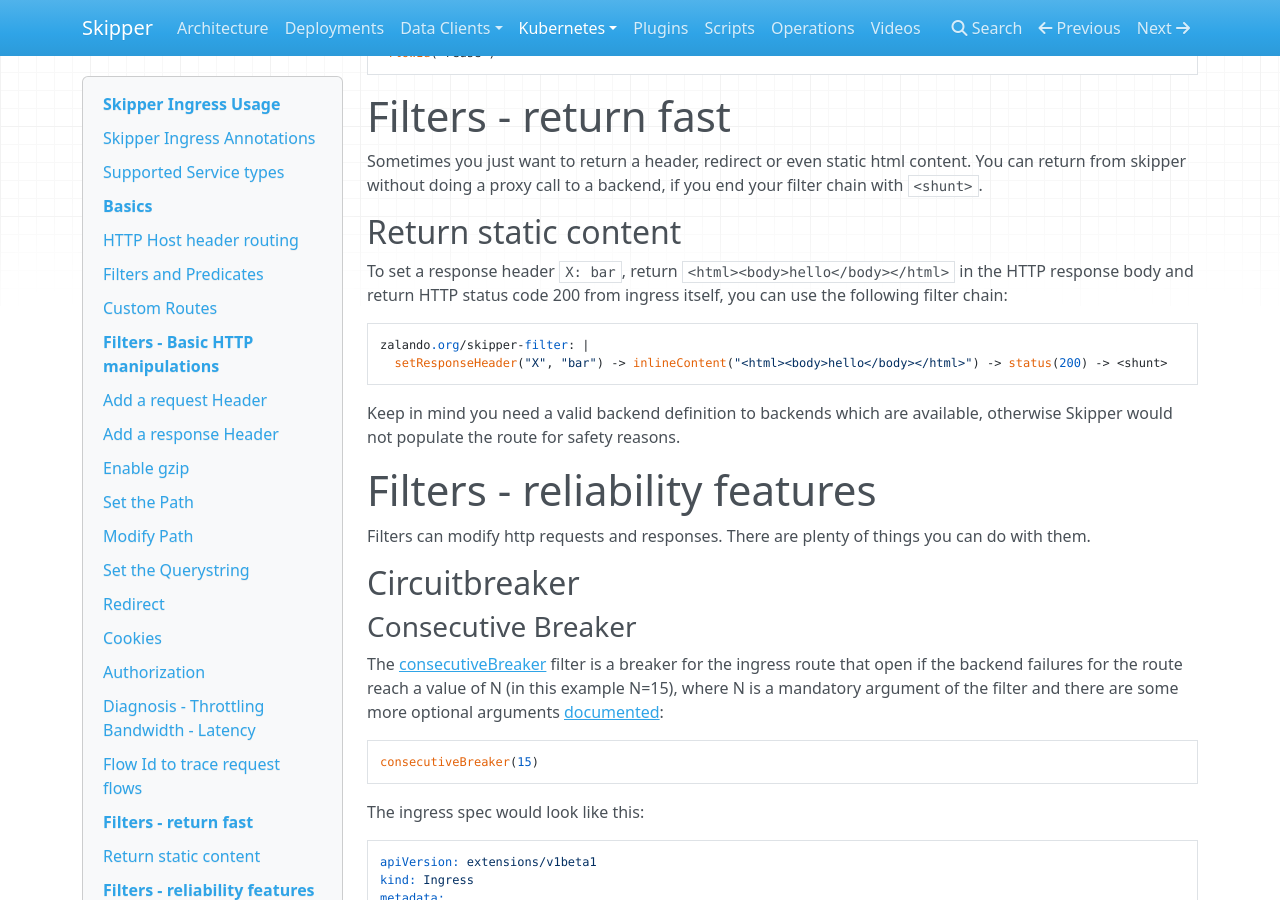
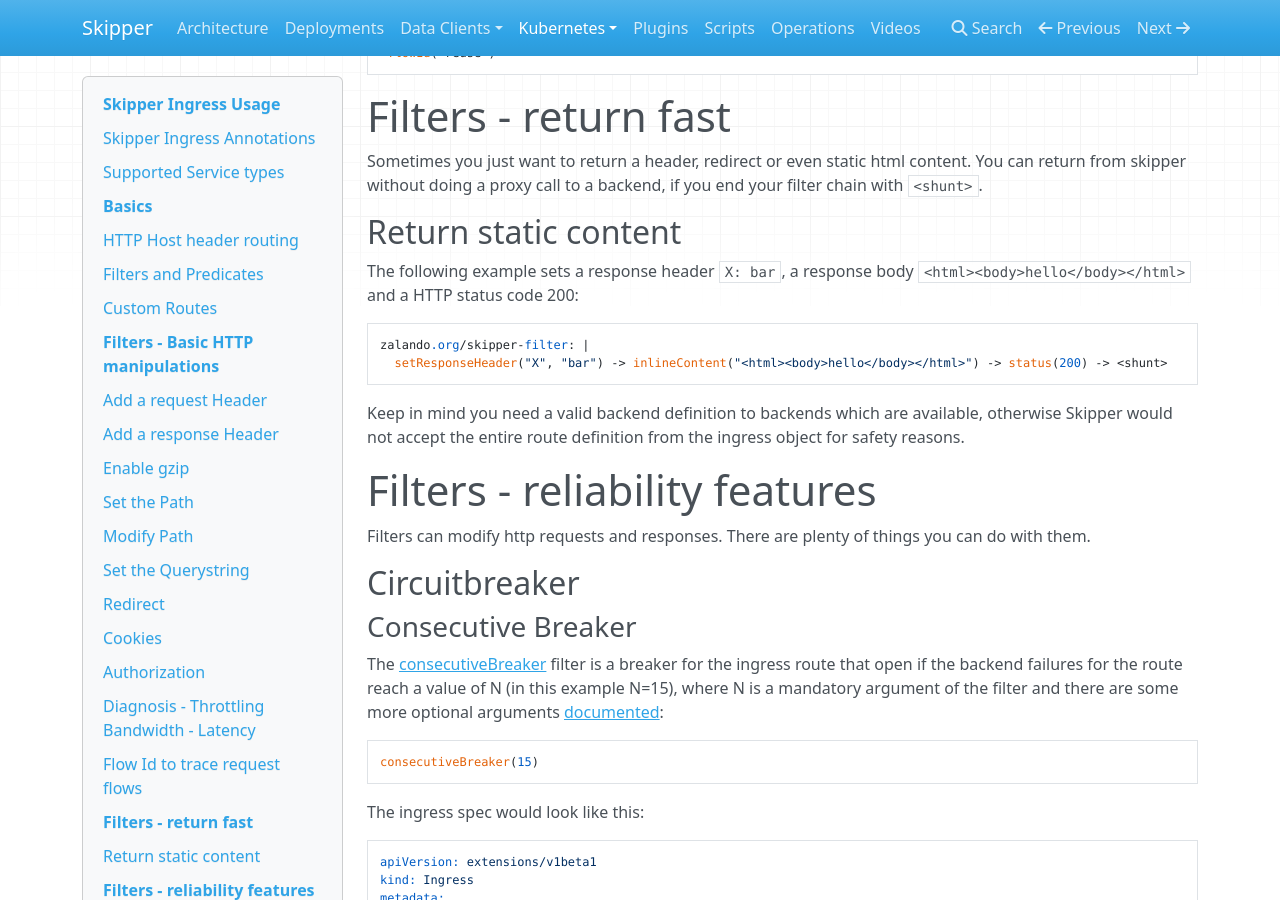
Before and after one commit to zalando/skipper, an MkDocs documentation site: the page built from docs/kubernetes/ingress-usage.md, in a window 1280 px wide and 900 px high, scrolled down 5207 px. Built offline with MkDocs 1.6.1, drawn with Linux system fonts in a browser that asks for light colours; nearby versions of some CDN libraries; old or Windows-style settings are respelled for this version of MkDocs.

Commit message:
changed sentences like suggested in comments, partially I changed it to make more sense for myself

```diff
--- a/docs/kubernetes/ingress-usage.md
+++ b/docs/kubernetes/ingress-usage.md
@@ -248,17 +248,16 @@
 
 ## Return static content
 
-To set a response header `X: bar`, return
-`<html><body>hello</body></html>` in the HTTP response body and return
-HTTP status code 200 from ingress itself, you can use the following
-filter chain:
+The following example sets a response header `X: bar`, a response body
+`<html><body>hello</body></html>` and a
+HTTP status code 200:
 
     zalando.org/skipper-filter: |
       setResponseHeader("X", "bar") -> inlineContent("<html><body>hello</body></html>") -> status(200) -> <shunt>
 
 Keep in mind you need a valid backend definition to backends which are
-available, otherwise Skipper would not populate the route for safety
-reasons.
+available, otherwise Skipper would not accept the entire route
+definition from the ingress object for safety reasons.
 
 # Filters - reliability features
 
```
